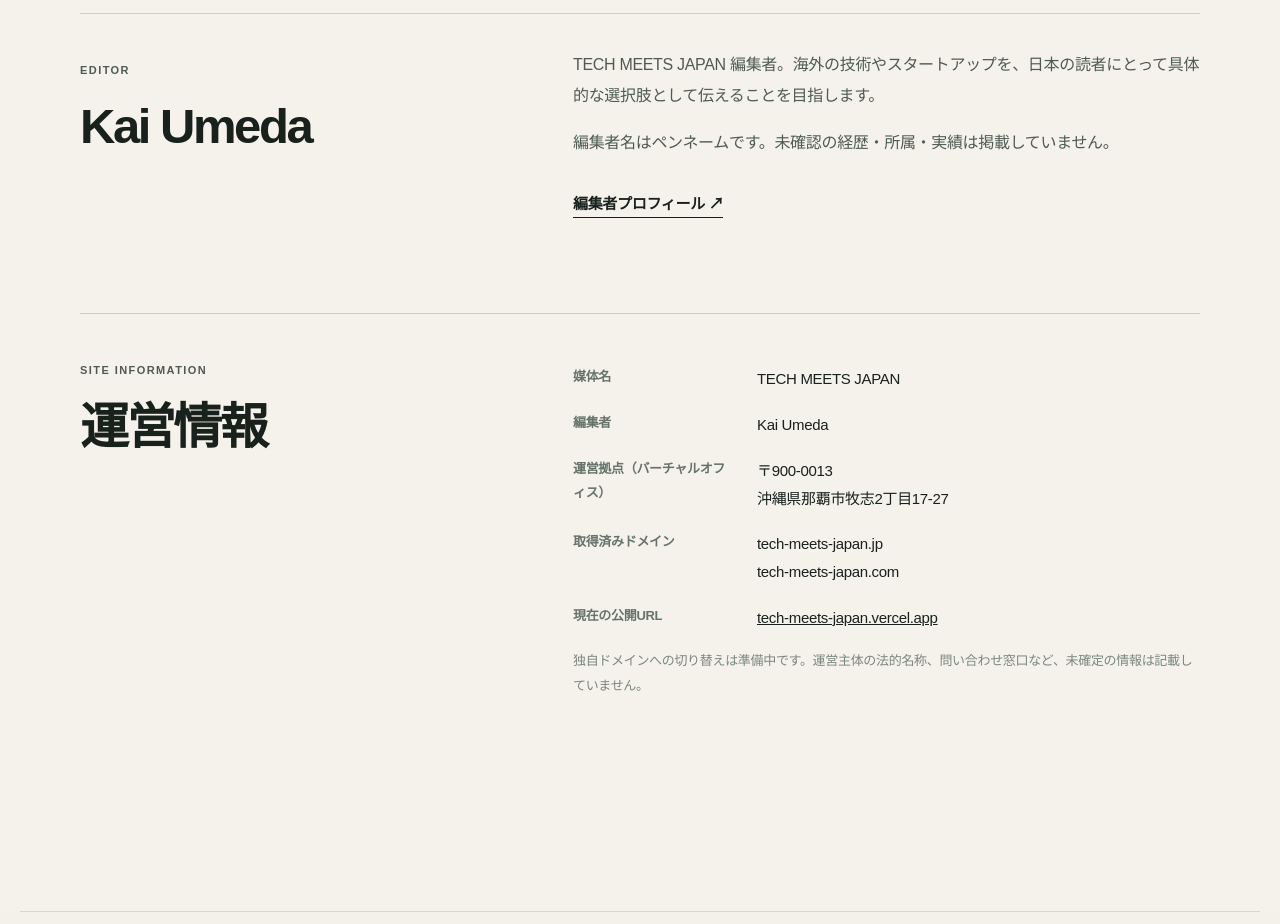
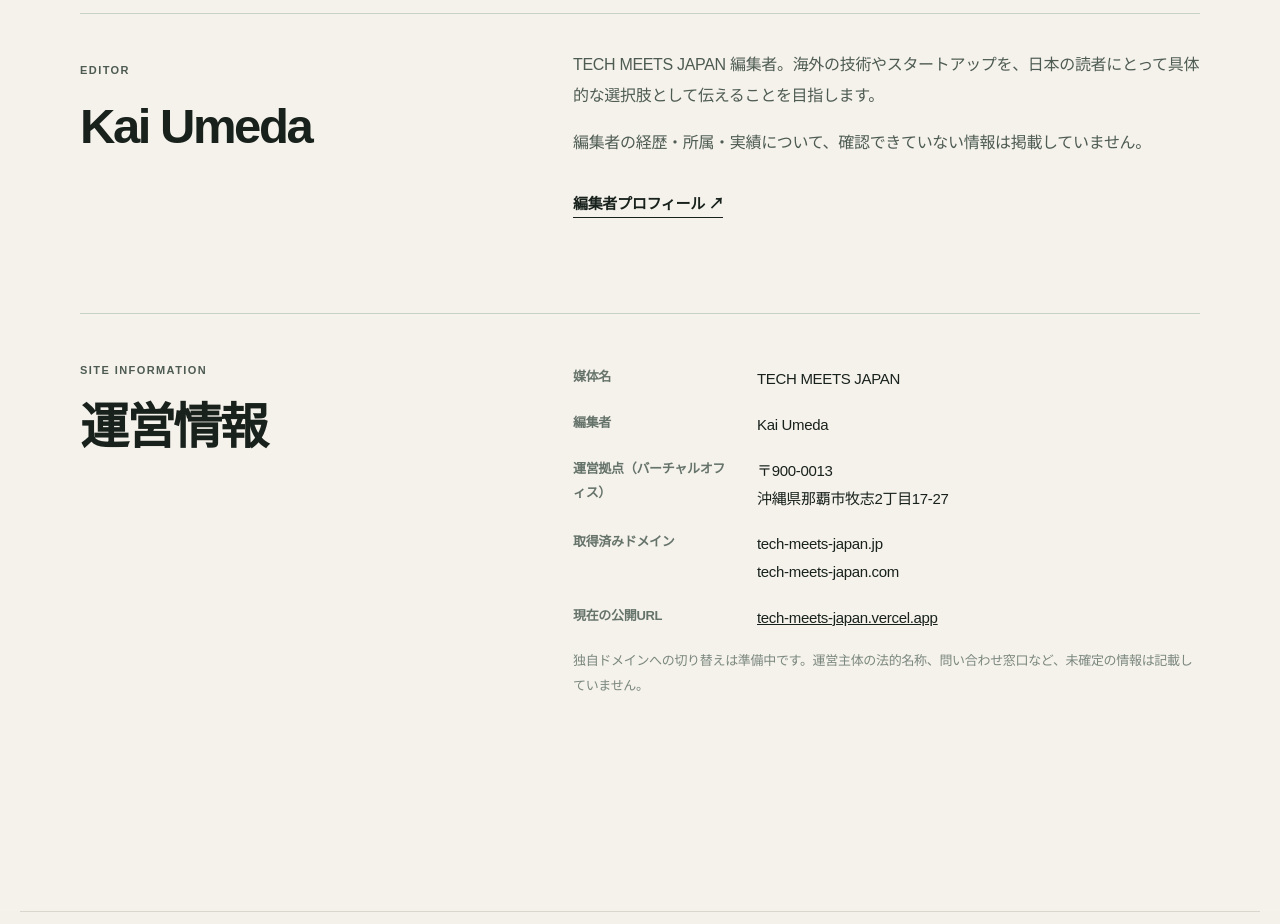
Before and after one commit to yasu-kai/tech-meets-japan, a Next.js app: page /about in a window 1280 px wide. Shown: the part 1580-2504 px from the top of the page. Built offline with nearby package versions, Linux system fonts and the light colour scheme.

Commit message:
Avoid assuming editor name is a pseudonym

```diff
--- a/app/about/page.tsx
+++ b/app/about/page.tsx
@@ -6,5 +6,5 @@ export default function AboutPage(){return <><Header/><main className="info-page
 <section className="info-hero"><div className="info-shell"><p className="info-eyebrow">ABOUT / TECH MEETS JAPAN</p><h1>世界の技術を、<br/>日本の選択肢に。</h1><p>まだ知られていない海外の製品や技術を、ただ紹介するだけでは終わらせない。何ができるのか。どんな条件で使えるのか。そして、日本の企業や生活にどんな可能性があるのか。TECH MEETS JAPANは、その判断材料を届ける独立系メディアです。</p></div></section>
 <div className="info-shell info-content"><section><p className="info-eyebrow">WHAT WE COVER</p><h2>製品から、企業へ。<br/>技術から、実用へ。</h2><div className="info-grid"><div><h3>Products</h3><p>海外製品の用途、違い、価格、導入負担、日本語対応やサポートを確認します。</p></div><div><h3>Research</h3><p>技術の仕組み、実証されたこと、未解決の課題、競合との違いを掘り下げます。</p></div><div><h3>Early-Stage</h3><p>初期企業の創業者、開発の進捗、資金調達や日本市場との接点を追います。</p></div></div></section>
 <section className="info-two"><div><p className="info-eyebrow">OUR APPROACH</p><h2>点数は、付けません。</h2></div><div><p>TECH MEETS JAPANは、製品や企業に独自の総合点を付けたり、根拠の曖昧な順位を示したりしません。事実と企業側の主張、編集部の見立てを区別し、出典と確認日、制約や未確認事項を示します。</p><Link className="info-link" href="/editorial-policy">編集方針を読む ↗</Link></div></section>
-<section className="info-two"><div><p className="info-eyebrow">EDITOR</p><h2>Kai Umeda</h2></div><div><p>TECH MEETS JAPAN 編集者。海外の技術やスタートアップを、日本の読者にとって具体的な選択肢として伝えることを目指します。</p><p>編集者名はペンネームです。未確認の経歴・所属・実績は掲載していません。</p><Link className="info-link" href="/editor/kai-umeda">編集者プロフィール ↗</Link></div></section>
+<section className="info-two"><div><p className="info-eyebrow">EDITOR</p><h2>Kai Umeda</h2></div><div><p>TECH MEETS JAPAN 編集者。海外の技術やスタートアップを、日本の読者にとって具体的な選択肢として伝えることを目指します。</p><p>編集者の経歴・所属・実績について、確認できていない情報は掲載していません。</p><Link className="info-link" href="/editor/kai-umeda">編集者プロフィール ↗</Link></div></section>
 <section className="info-two"><div><p className="info-eyebrow">SITE INFORMATION</p><h2>運営情報</h2></div><div><dl className="info-dl"><dt>媒体名</dt><dd>TECH MEETS JAPAN</dd><dt>編集者</dt><dd>Kai Umeda</dd><dt>運営拠点（バーチャルオフィス）</dt><dd>〒900-0013<br/>沖縄県那覇市牧志2丁目17-27</dd><dt>取得済みドメイン</dt><dd>tech-meets-japan.jp<br/>tech-meets-japan.com</dd><dt>現在の公開URL</dt><dd><a href="https://tech-meets-japan.vercel.app/">tech-meets-japan.vercel.app</a></dd></dl><p className="info-muted">独自ドメインへの切り替えは準備中です。運営主体の法的名称、問い合わせ窓口など、未確定の情報は記載していません。</p></div></section></div></main><Footer/></>}
```
